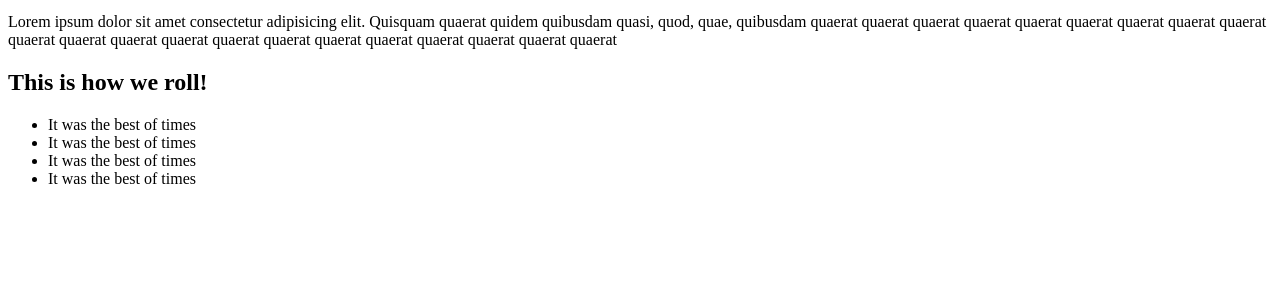
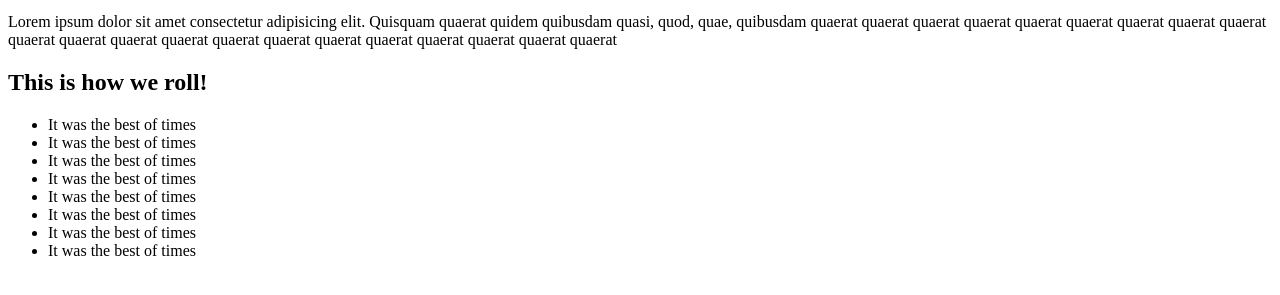
Before and after one commit to Brain-official/WebProj, a plain HTML site: page index.html in a window 1280 px wide. Shown: the part 119-414 px from the top of the page. Drawn offline with Linux system fonts and the light colour scheme.

Commit message:
added more lists

```diff
--- a/index.html
+++ b/index.html
@@ -23,6 +23,10 @@
             <li>It was the best of times</li>
             <li>It was the best of times</li>
             <li>It was the best of times</li>
+            <li>It was the best of times</li>
+            <li>It was the best of times</li>
+            <li>It was the best of times</li>
+            <li>It was the best of times</li>
         </Ul>
     </div>
 </body>
```
